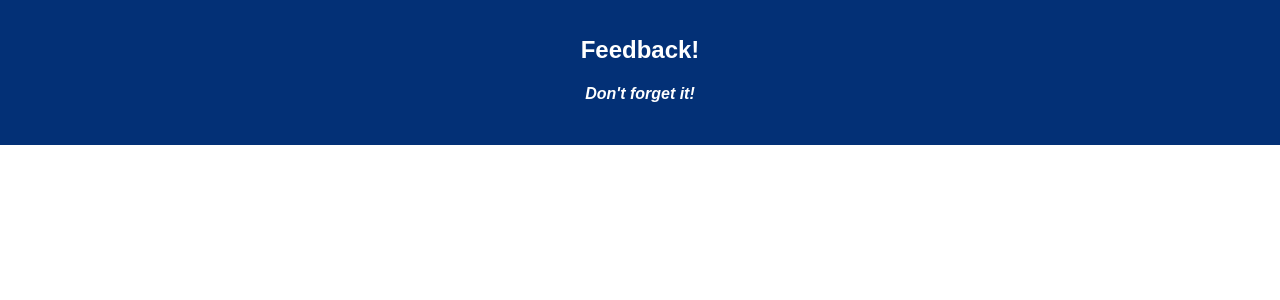
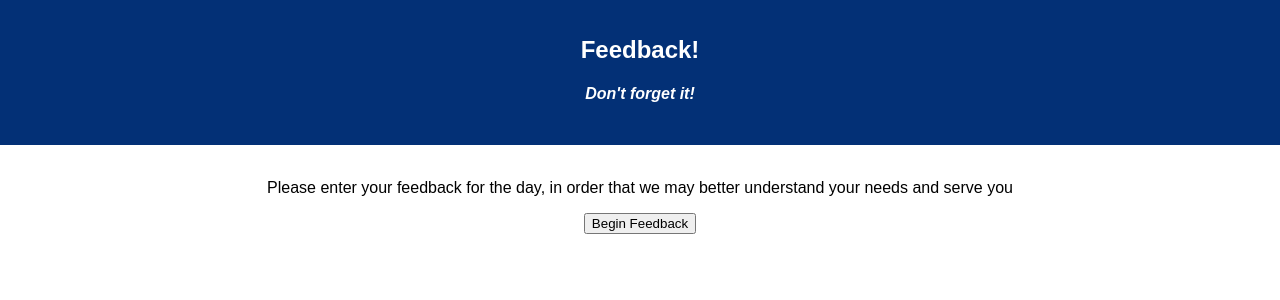
Before and after one commit to VillalvaLijo/Sam-s_Redux_feedback_project, a React (Create React App) app: page /#/Admin in a window 1280 px wide. Before the commit this address led to /#/Admin. Shown: the top 300 px of the page. Built offline with nearby package versions, Linux system fonts and the light colour scheme.

Commit message:
feelings page working without redux-state

```diff
--- a/src/components/App/App.js
+++ b/src/components/App/App.js
@@ -18,6 +18,13 @@ class App extends Component {
         <section>
           {/* establish routes for all the feedback pages */}
           <Router>
+            {/* create an intial landing page to greet the user */}
+            <div id="inital landing page">
+              <p>Please enter your feedback for the day, in order that we may better understand your needs and serve you</p>
+             {/* Wrap button tag inside of a Link tag in order to call link on button click*/}
+             <Link to = '/feelings'><button >Begin Feedback</button></Link>
+            </div>
+            {/* Route to different components */}
             <Route path='/feelings' component={Feelings}/>
             {/* <Route path='/comments' component={Comments}/> */}
           </Router>
--- a/src/components/Feelings/Feelings.js
+++ b/src/components/Feelings/Feelings.js
@@ -1,15 +1,21 @@
 //import dependencies
 import React from 'react';
 //import connect from redux in order to make global variables.
-import {connect} from 'react-redux';
+//connect is our provider from react-redux so the entire component needs to be wrapped by connect
+//otherwise we will get the error saying that component needs to be wraped by a <Provider>
+//import {connect} from 'react-redux';
 import {Component} from 'react';
 //import NumericInput from react-numeric-input in order to use it in your input form
 import NumericInput from 'react-numeric-input';
 
 class Feelings extends Component{
 
+
+    //wrap compoenent in a provider
     render(){
         return (
+            //connect is a placeholder for the redux provider that holds redux state.
+            <connect>
             <div>
                 <h1>How are you feeling today?</h1>
                 <form id='feelingInputForm'>
@@ -20,10 +26,13 @@ class Feelings extends Component{
 
 
             </div>
+            </connect>
         )
     }
 
 }
 
+// const mapStateToProps = (reduxStore) => ({ reduxStore})
 
-export default connect()(Feelings);
+// export default connect(mapStateToProps)(Feelings);
+export default Feelings;
```
